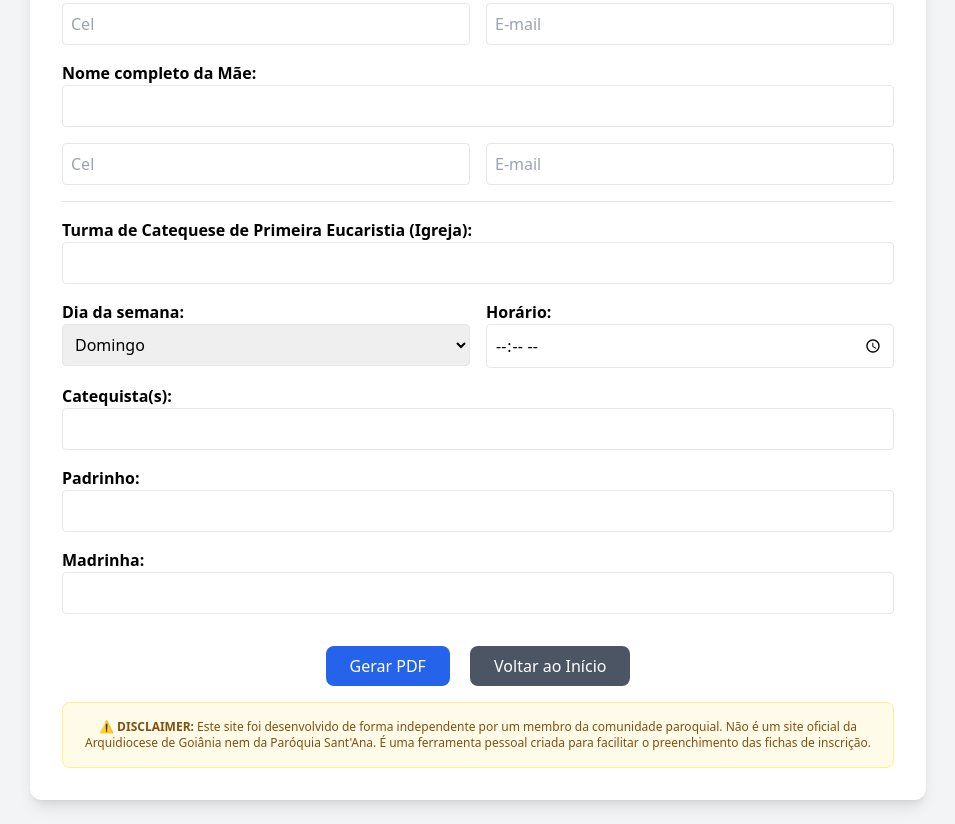
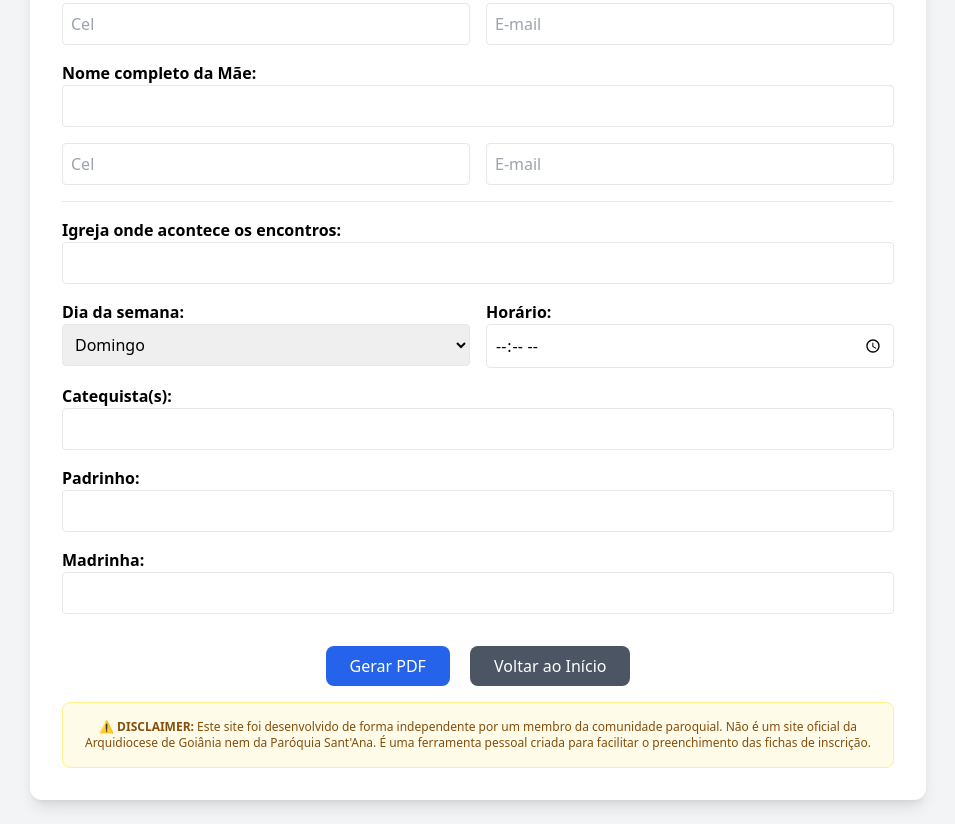
Before and after one commit to luizfernandofo/fichas-catequese, a plain HTML site: page ficha-primeira-eucaristia.html in a window 1280 px wide. Shown: the part 1076-1900 px from the top of the page, without its empty margins (162-1117 px from the left). Drawn offline with nearby package versions, Linux system fonts and the light colour scheme.

Commit message:
fix: update label for church input field in ficha-crisma and ficha-primeira-eucaristia

```diff
--- a/ficha-primeira-eucaristia.html
+++ b/ficha-primeira-eucaristia.html
@@ -129,7 +129,7 @@
       <hr>
 
       <div>
-        <label class="block font-semibold">Turma de Catequese de Primeira Eucaristia (Igreja):</label>
+        <label class="block font-semibold">Igreja onde acontece os encontros:</label>
         <input type="text" name="igreja" class="w-full border rounded p-2" />
       </div>
 
```
Also changed, not shown: ficha-crisma.html (+1 -1 lines).
